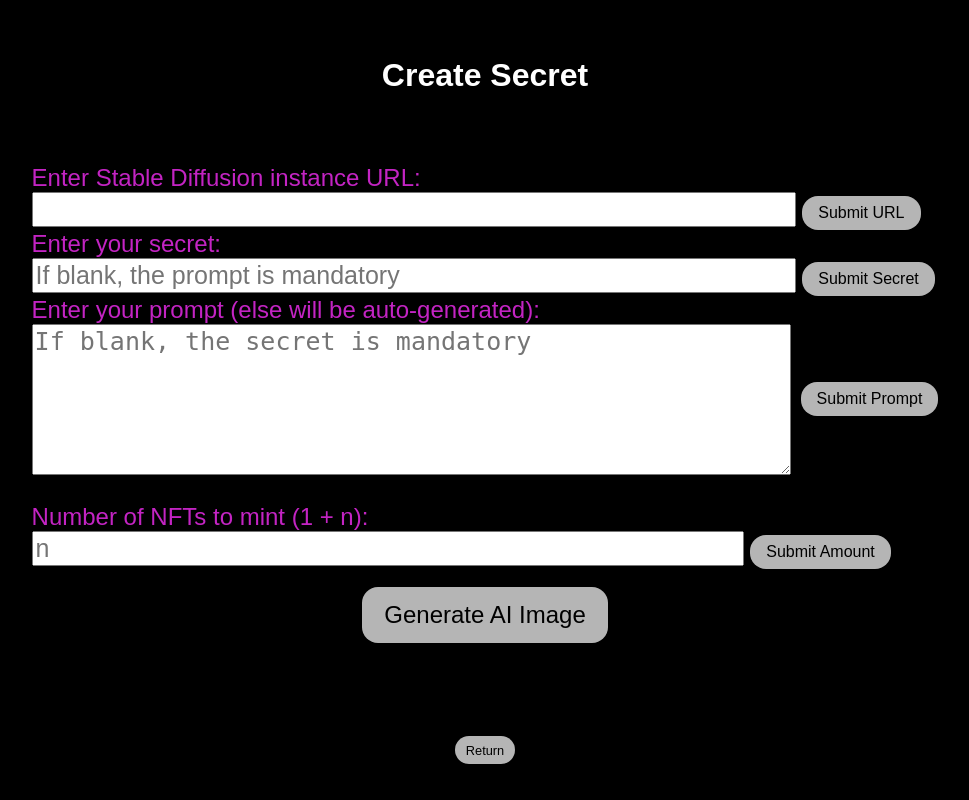
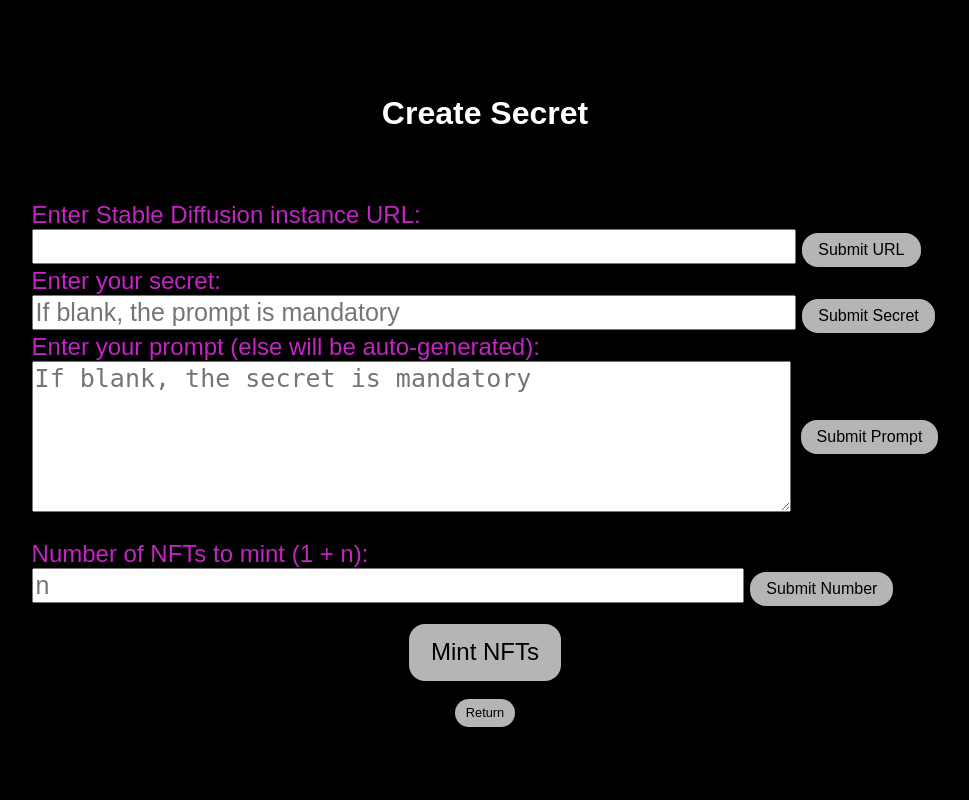
Before and after one commit to philogicae/secret-diffusion-hackathon, a Flask app: page /create-secret in a window 1280 px wide. Shown: the whole page, without its empty margins (155-1124 px from the left). Run offline with Flask 2, Linux system fonts and the light colour scheme.

Commit message:
Mint button

```diff
--- a/src/static/js/create-secret.js
+++ b/src/static/js/create-secret.js
@@ -22,11 +22,8 @@ let promptBtn = document.getElementById("prompt-btn");
 let amountBtn = document.getElementById("amount-btn");
 let numberNftBtn = document.getElementById("number-nft-btn");
 
-let generateImageBtn = document.getElementById("generate-image-btn");
-generateImageBtn.disabled = true; // disable the button initially
-
-const generatedImageElement = document.getElementById("generated-image");
-
+let mintBtn = document.getElementById("mint-btn");
+mintBtn.disabled = true; // disable the button initially
 window.ethereum.request({ method: "eth_requestAccounts" }).then((accounts) => {
   const selectedAccount = accounts[0];
   console.log(selectedAccount);
@@ -45,7 +42,7 @@ function handleSDUrl() {
     sdUrlInput.disabled = true;
     sdBtn.innerHTML = '<i class="fas fa-check"></i> URL saved';
     sdBtn.classList.add("success");
-    enableGenerateImageBtn();
+    enableMintBtn();
   } else {
     console.log("Please enter a valid StableDiffusion instance URL.");
   }
@@ -60,7 +57,7 @@ function handleSecret() {
   secretInput.disabled = true;
   secretBtn.innerHTML = '<i class="fas fa-check"></i> Secret saved';
   secretBtn.classList.add("success");
-  enableGenerateImageBtn();
+  enableMintBtn();
 }
 
 function handlePrompt() {
@@ -73,7 +70,7 @@ function handlePrompt() {
   promptInput.disabled = true;
   promptBtn.innerHTML = '<i class="fas fa-check"></i> Prompt saved';
   promptBtn.classList.add("success");
-  enableGenerateImageBtn();
+  enableMintBtn();
 }
 
 function handleAmount() {
@@ -88,10 +85,10 @@ function handleAmount() {
   amountInput.disabled = true;
   amountBtn.innerHTML = '<i class="fas fa-check"></i> Amount saved';
   amountBtn.classList.add("success");
-  enableGenerateImageBtn();
+  enableMintBtn();
 }
 
-function handleGenerateImage() {
+function handleMint() {
   let spinner = document.getElementById("spinner");
   spinner.style.display = "block";
   fetch(
@@ -119,18 +116,18 @@ function handleGenerateImage() {
   );
 }
 
-function enableGenerateImageBtn() {
+function enableMintBtn() {
   if (hasStableDiffusionLink && hasSecret && hasPrompt && hasAmount) {
-    generateImageBtn.disabled = false; // enable the button
-    generateImageBtn.innerHTML = "Generate AI Image"; // Set the button text
+    mintBtn.disabled = false; // enable the button
+    mintBtn.innerHTML = "Generate AI Image"; // Set the button text
   } else {
-    generateImageBtn.disabled = true; // disable the button
-    generateImageBtn.innerHTML = "Please fill in all inputs"; // Set the button text
+    mintBtn.disabled = true; // disable the button
+    mintBtn.innerHTML = "Please fill in all inputs"; // Set the button text
   }
 }
 
 // Call the function initially to set the state of the button
-enableGenerateImageBtn();
+enableMintBtn();
 
 if (!connected) {
   walletAddress.textContent =
--- a/src/templates/create-secret.html
+++ b/src/templates/create-secret.html
@@ -51,27 +51,16 @@
                 <br>
                 <input type="number" id="amount-input" name="amount-input"
                     placeholder="n" style="font-size: 25px; width: 44rem;">
-                <button id="amount-btn" onclick="handleAmount()"> Submit Amount </button>
+                <button id="amount-btn" onclick="handleAmount()"> Submit Number </button>
             </div>
         </div>
         <br>
         <div>
-            <button id="generate-image-btn" style="padding: 0.9rem 1.4rem; font-size: 1.5rem;"
-                onclick="handleGenerateImage()">Generate AI Image
+            <button id="mint-btn" style="padding: 0.9rem 1.4rem; font-size: 1.5rem;"
+                onclick="handleMint()">Mint NFTs
             </button>
         </div>
         <br>
-
-        <div id="mint-container" style="visibility: hidden;">
-            <button id="mint-btn" onclick="handleMint()" style="padding: 0.9rem 1.4rem; font-size: 1.5rem;">
-                Mint NFT
-            </button>
-        </div>
-
-
-        <div>
-            <img id="generated-image" />
-        </div>
 
         <div>
             <button style="padding: 0.4rem 0.7rem; font-size: 0.8rem;" onclick="redirectToHome()">Return</button>
@@ -80,10 +69,6 @@
         <div id="spinner" style="display:none;">
             <i class="fas fa-spinner fa-spin"></i> Generating AI image...
         </div>
-
-
-
-
         <script type="text/javascript" src="static/js/create-secret.js"></script>
     </div>
     </div>
```
